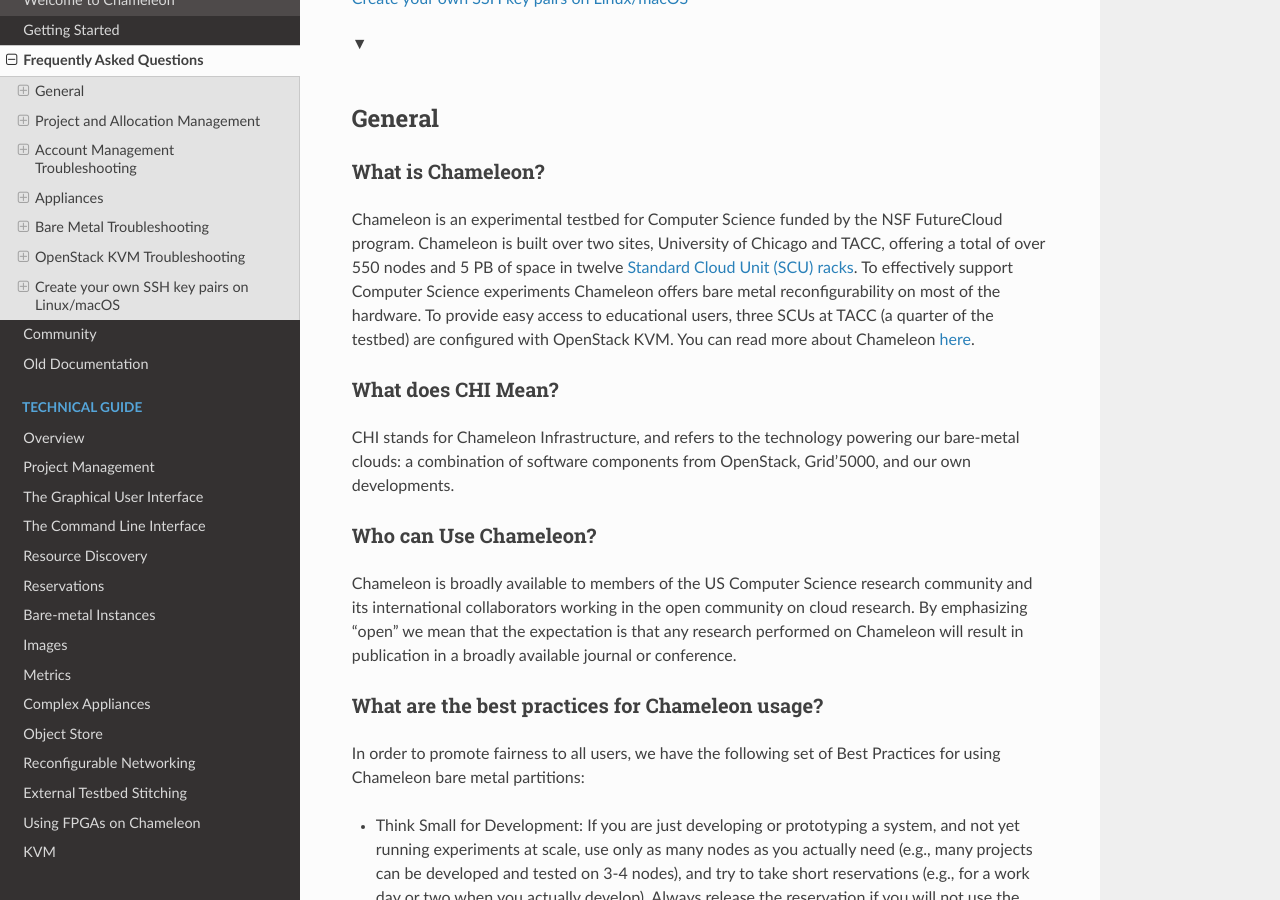
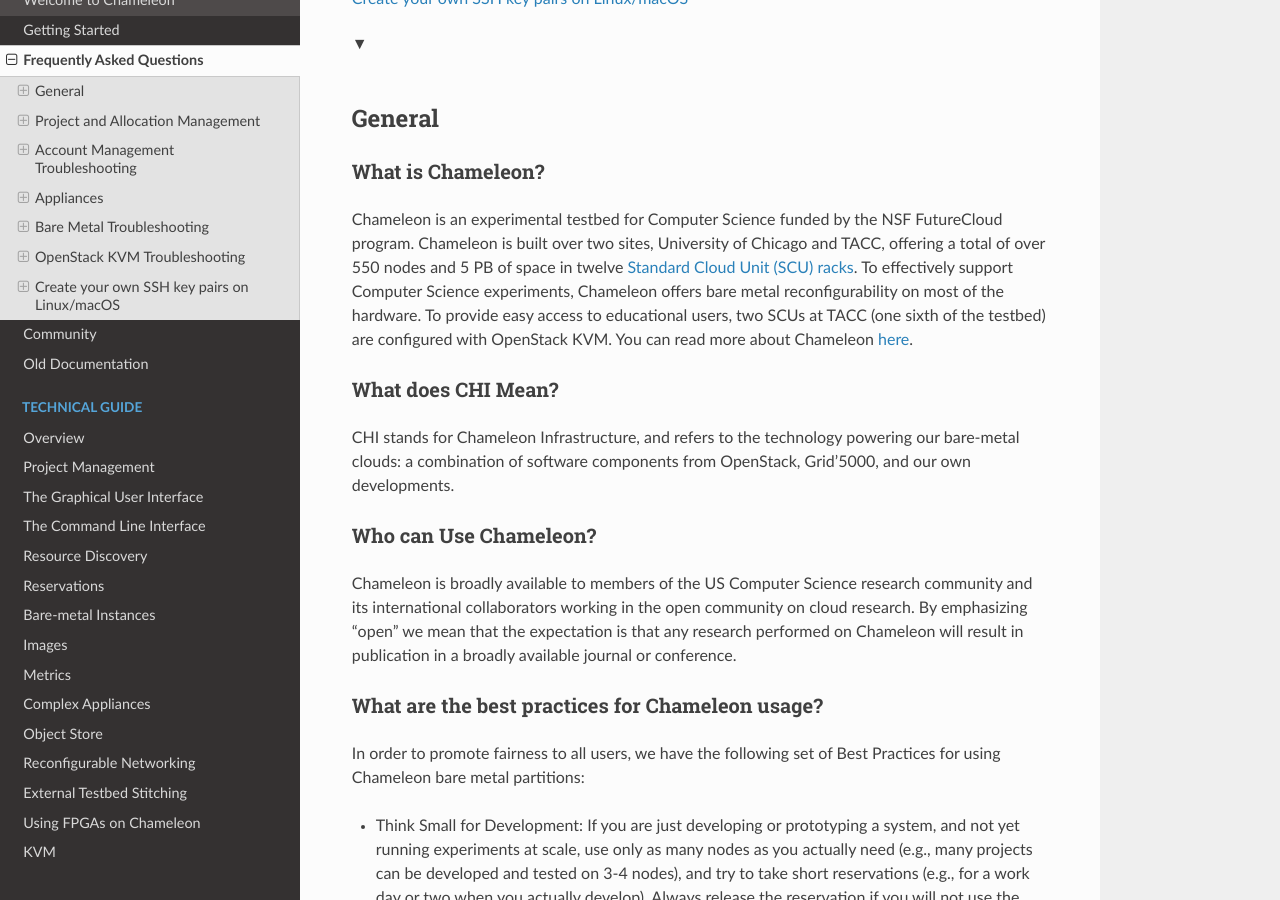
Before and after one commit to ChameleonCloud/docs, a Sphinx documentation site: the page built from source/getting-started/faq.rst, in a window 1280 px wide and 900 px high, scrolled down 575 px. Built offline with Sphinx 7.4.7 and the Read the Docs theme 2.0.0, drawn with Linux system fonts in a browser that asks for light colours.

Commit message:
Update size of the KVM cloud

```diff
--- a/source/getting-started/faq.rst
+++ b/source/getting-started/faq.rst
@@ -94,7 +94,7 @@ _______
 What is Chameleon?
 __________________
 
-Chameleon is an experimental testbed for Computer Science funded by the NSF FutureCloud program. Chameleon is built over two sites, University of Chicago and TACC, offering a total of over 550 nodes and 5 PB of space in twelve `Standard Cloud Unit (SCU) racks <https://www.chameleoncloud.org/about/hardware-description/>`_. To effectively support Computer Science experiments Chameleon offers bare metal reconfigurability on most of the hardware. To provide easy access to educational users, three SCUs at TACC (a quarter of the testbed) are configured with OpenStack KVM. You can read more about Chameleon `here <https://www.chameleoncloud.org/about/chameleon/>`_.
+Chameleon is an experimental testbed for Computer Science funded by the NSF FutureCloud program. Chameleon is built over two sites, University of Chicago and TACC, offering a total of over 550 nodes and 5 PB of space in twelve `Standard Cloud Unit (SCU) racks <https://www.chameleoncloud.org/about/hardware-description/>`_. To effectively support Computer Science experiments, Chameleon offers bare metal reconfigurability on most of the hardware. To provide easy access to educational users, two SCUs at TACC (one sixth of the testbed) are configured with OpenStack KVM. You can read more about Chameleon `here <https://www.chameleoncloud.org/about/chameleon/>`_.
 
 .. _what-does-chi-mean:
 
```
